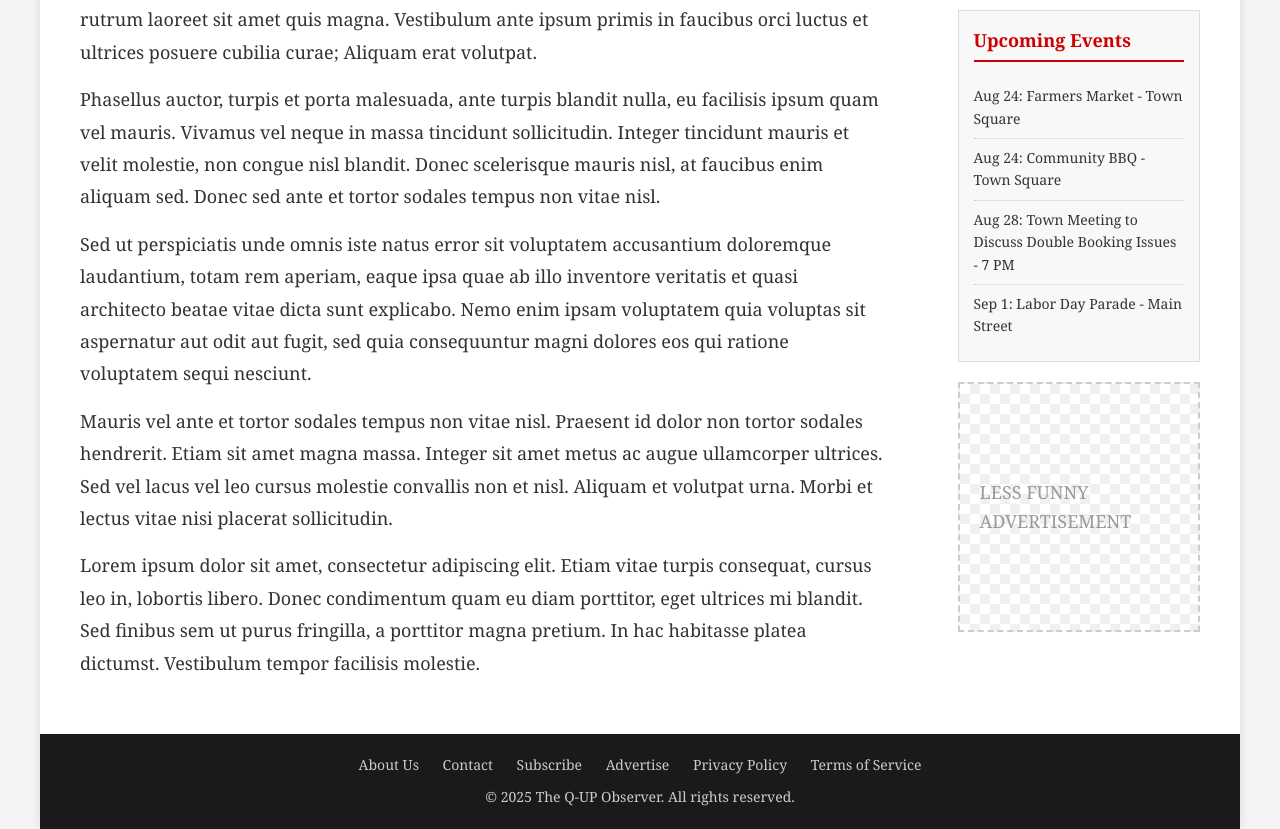
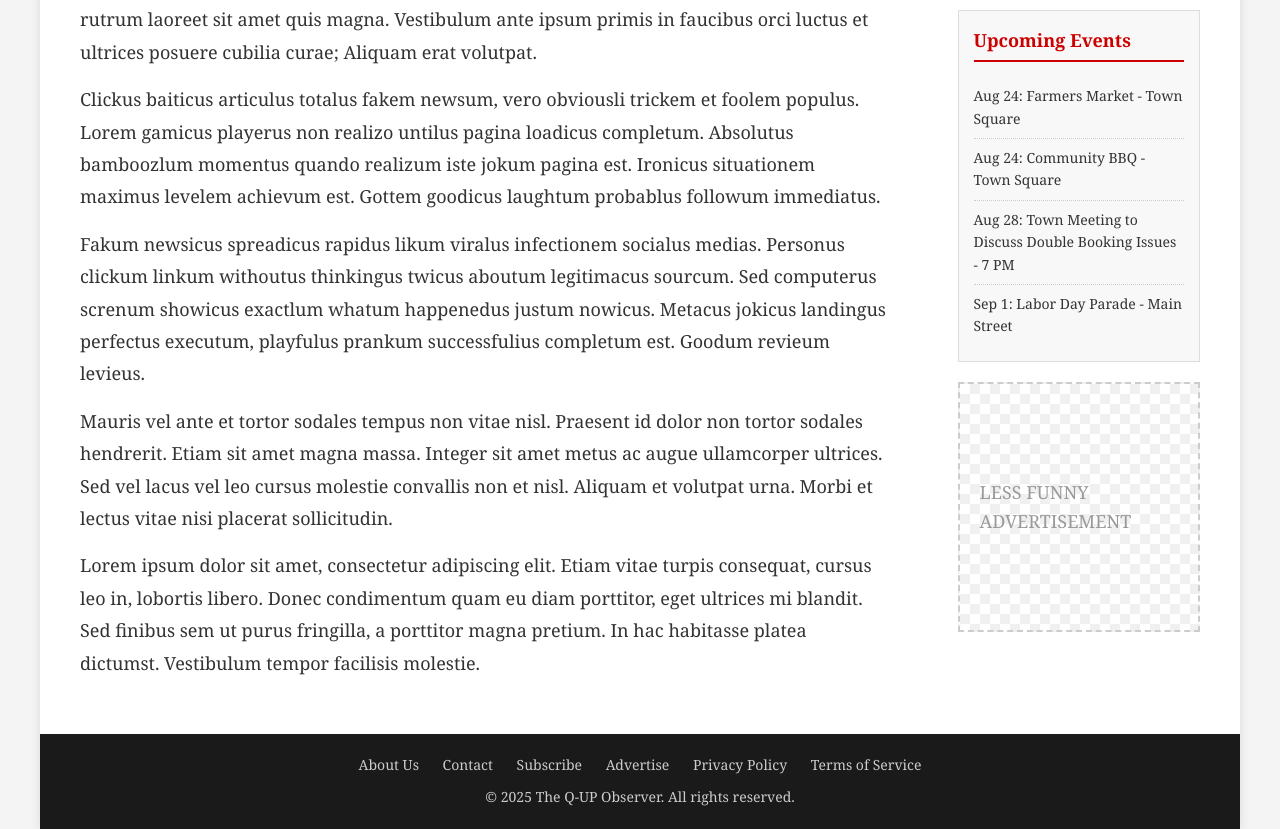
Before and after one commit to kariomart/EHG_site, a plain HTML site: page fakenews.html in a window 1280 px wide. Shown: the part 1006-1835 px from the top of the page. Drawn offline with Linux system fonts and the light colour scheme.

Commit message:
Update fakenews.html

```diff
--- a/fakenews.html
+++ b/fakenews.html
@@ -302,9 +302,9 @@
                 <div class="article-content">
                     <p>Lorem ipsum dolor sit amet, consectetur adipiscing elit. Mauris vel ante et tortor sodales tempus non vitae nisl. Sed molestie sollicitudin dapibus. Nunc nec libero nec augue rutrum laoreet sit amet quis magna. Vestibulum ante ipsum primis in faucibus orci luctus et ultrices posuere cubilia curae; Aliquam erat volutpat.</p>
 
-                    <p>Phasellus auctor, turpis et porta malesuada, ante turpis blandit nulla, eu facilisis ipsum quam vel mauris. Vivamus vel neque in massa tincidunt sollicitudin. Integer tincidunt mauris et velit molestie, non congue nisl blandit. Donec scelerisque mauris nisl, at faucibus enim aliquam sed. Donec sed ante et tortor sodales tempus non vitae nisl.</p>
+                    <p>Clickus baiticus articulus totalus fakem newsum, vero obviousli trickem et foolem populus. Lorem gamicus playerus non realizo untilus pagina loadicus completum. Absolutus bamboozlum momentus quando realizum iste jokum pagina est. Ironicus situationem maximus levelem achievum est. Gottem goodicus laughtum probablus followum immediatus.</p>
 
-                    <p>Sed ut perspiciatis unde omnis iste natus error sit voluptatem accusantium doloremque laudantium, totam rem aperiam, eaque ipsa quae ab illo inventore veritatis et quasi architecto beatae vitae dicta sunt explicabo. Nemo enim ipsam voluptatem quia voluptas sit aspernatur aut odit aut fugit, sed quia consequuntur magni dolores eos qui ratione voluptatem sequi nesciunt.</p>
+                    <p>Fakum newsicus spreadicus rapidus likum viralus infectionem socialus medias. Personus clickum linkum withoutus thinkingus twicus aboutum legitimacus sourcum. Sed computerus screnum showicus exactlum whatum happenedus justum nowicus. Metacus jokicus landingus perfectus executum, playfulus prankum successfulius completum est. Goodum revieum levieus.</p>
 
                     <p>Mauris vel ante et tortor sodales tempus non vitae nisl. Praesent id dolor non tortor sodales hendrerit. Etiam sit amet magna massa. Integer sit amet metus ac augue ullamcorper ultrices. Sed vel lacus vel leo cursus molestie convallis non et nisl. Aliquam et volutpat urna. Morbi et lectus vitae nisi placerat sollicitudin.</p>
 
@@ -357,4 +357,5 @@
         </footer>
     </div>
 </body>
+
 </html>
```
